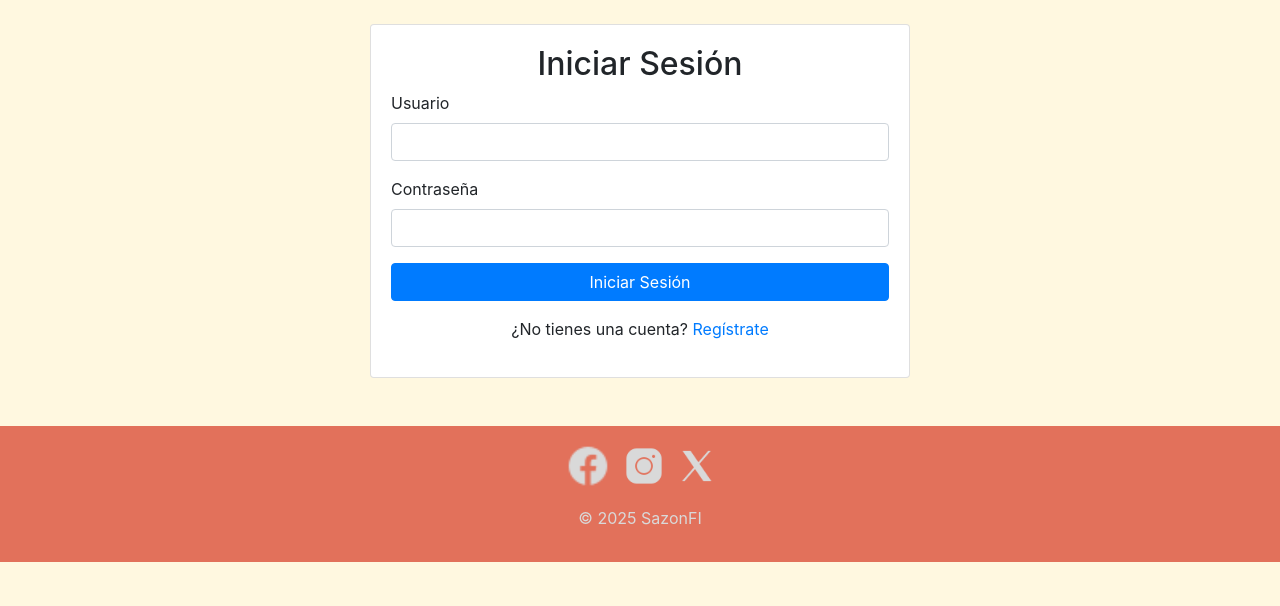
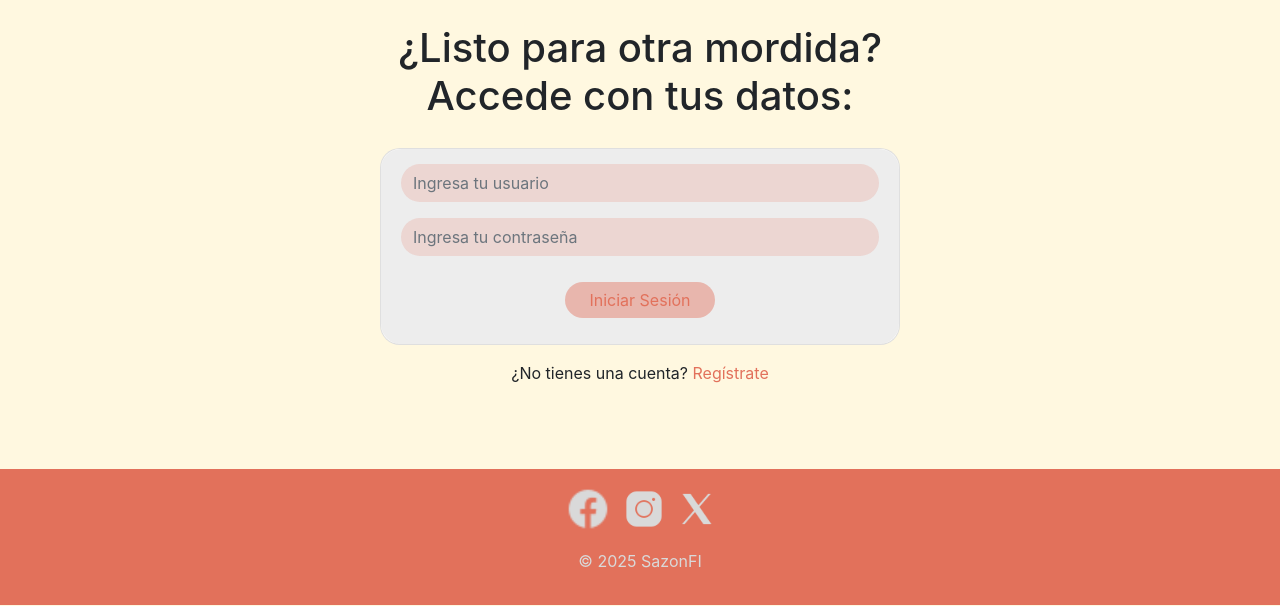
Before and after one commit to davidGzlz123/ProyectoSazonFI, a Django app: page /login/ in a window 1280 px wide. Shown: the part 194-800 px from the top of the page. Run offline with Django 5.2, Linux system fonts and the light colour scheme; some libraries are stand-ins or nearby versions.

Commit message:
Vista Login terminada

```diff
--- a/SazonFI/static/css/style.css
+++ b/SazonFI/static/css/style.css
@@ -4,8 +4,7 @@
     --fondo: #FFF8E0;
 }
 
-body
-{
+body{
     background-color: var(--fondo);
 }
 
@@ -58,3 +57,47 @@ body
 footer{
     background-color: var(--fondoNavFot);
 }
+
+/* ---------------- LOGIN --------------- */
+.loginInfo{
+    padding: 20px;
+}
+
+.card-body{
+    background-color: rgba(217, 217, 217, 0.471);
+    border-radius: 20px;
+    padding: 15px 20px 0px 20px;
+}
+
+.btLogin{
+    background-color: #E2715B70;
+    border-radius: 20px;
+    color: #E2715B;
+    border: none;
+    margin: 10px 0px 10px 0px;
+    width: 150px;
+}
+
+.btLogin:hover{
+    background-color: var(--fondoNavFot);
+}
+
+/* si mantienes btn-primary */
+.btLogin:focus,
+.btLogin:active {
+  background-color: #E2715B70 !important;
+  box-shadow: none !important;
+}
+
+
+
+.form-control{
+    background-color: #E2715B30;
+    border: none;
+    border-radius: 20px;
+}
+
+.form-control:focus {
+  background-color: #E2715B30;        /* blanco */
+  box-shadow: 0 0 0 0.2rem #E2715B60; /* glow azul */
+}
--- a/SazonFI/usuarios/templates/usuarios/login.html
+++ b/SazonFI/usuarios/templates/usuarios/login.html
@@ -1,29 +1,31 @@
 {% extends 'base.html' %}
 
 {% block content %}
-<div class="row justify-content-center">
+<h1 style="text-align: center;">¿Listo para otra mordida? <br>Accede con tus datos:</h1>
+<div class="row justify-content-center loginInfo">
     <div class="col-md-6">
-        <div class="card">
+        <div class="card" style="border-radius: 20px;">
             <div class="card-body">
-                <h2 class="text-center">Iniciar Sesión</h2>
                 <form id="login-form" method="post">
                     {% csrf_token %}
                     <div class="form-group">
-                        <label for="username">Usuario</label>
-                        <input type="text" class="form-control" id="username" name="username" required>
+                        <input type="text" class="form-control" id="username" name="username" required placeholder="Ingresa tu usuario" aria-label="User usuario">
                     </div>
                     <div class="form-group">
-                        <label for="password">Contraseña</label>
-                        <input type="password" class="form-control" id="password" name="password" required>
+                        <input type="password" class="form-control" id="password" name="password" required placeholder="Ingresa tu contraseña" aria-label="User contraseña">
                     </div>
-                    <button type="submit" class="btn btn-primary btn-block">Iniciar Sesión</button>
+                    <div class="text-center mt-3">
+                        <button type="submit" class="btn btn-primary  btLogin">
+                        Iniciar Sesión
+                        </button>
+                    </div>
                 </form>
-                <p class="text-center mt-3">
-                    ¿No tienes una cuenta? <a href="/registro/">Regístrate</a>
-                </p>
                 <div id="error-message" class="alert alert-danger mt-3" style="display: none;"></div>
             </div>
         </div>
+        <p class="text-center mt-3">
+            ¿No tienes una cuenta? <a href="/registro/" style="color: #E2715B;">Regístrate</a>
+        </p>
     </div>
 </div>
 {% endblock %}
```
Also changed, not shown: SazonFI/db.sqlite3.
